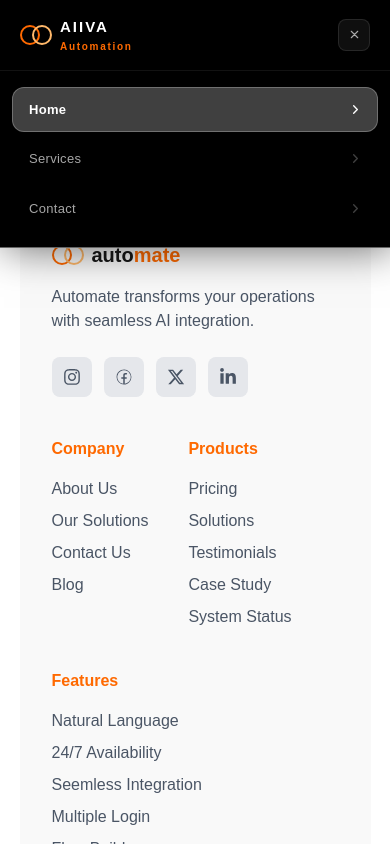
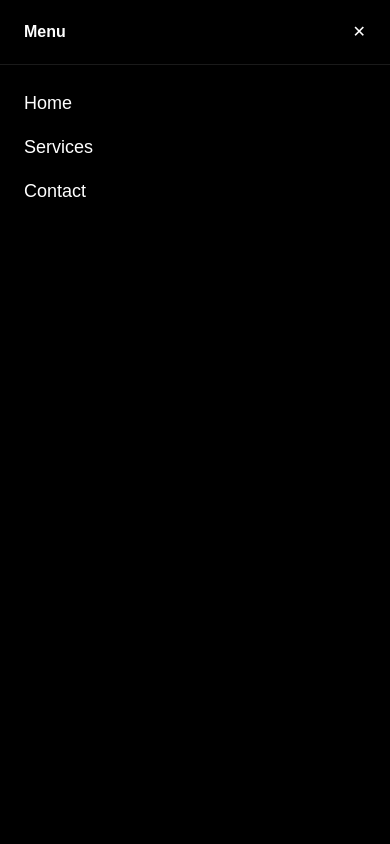
Before and after one commit to Next-Gen-Interns/Aiiva-Automation, a Next.js app: page / in a window 390 px wide. Both pictures are taken after a click on the button 336 px from the left and 53 px from the top of the page. Shown: the top 844 px of the page. Built offline with nearby package versions, Linux system fonts and the light colour scheme.

Commit message:
Refactor header component and add Hero section with responsive design

```diff
--- a/src/app/globals.css
+++ b/src/app/globals.css
@@ -2,7 +2,7 @@
 
 :root {
   --background: #ffffff;
-  --foreground: #171717;
+  --foreground: #fff;
 }
 
 @theme inline {
@@ -16,7 +16,7 @@
 
 @media (prefers-color-scheme: dark) {
   :root {
-    --background: #0a0a0a;
+    --background: #fff;
     --foreground: #ededed;
   }
 }
--- a/src/app/page.js
+++ b/src/app/page.js
@@ -1,6 +1,10 @@
+import Hero from "@/components/home/Hero";
+
 function page() {
   return (
-    <div className="w-[100%] h-[10vh]">page</div>
-  )
+    <div>
+      <Hero />
+    </div>
+  );
 }
-export default page
+export default page;
--- a/src/components/Header.jsx
+++ b/src/components/Header.jsx
@@ -1,15 +1,14 @@
 "use client";
 import Link from "next/link";
-import Image from "next/image";
 import { useState, useEffect } from "react";
 import { usePathname } from "next/navigation";
+import { Phone } from "lucide-react";
 
 const navLinks = [
   { label: "Home", href: "/" },
   { label: "Services", href: "/service" },
   { label: "Contact", href: "/contact" },
 ];
-
 
 export default function Navbar() {
   const [menuOpen, setMenuOpen] = useState(false);
@@ -29,220 +28,122 @@ export default function Navbar() {
     };
   }, [menuOpen]);
 
-
-
-
   return (
     <>
-    <style>{`
-        .nav-link { position: relative; }
-        .nav-link::after {
-          content: '';
-          color:.nav-link { position: relative; }
-        .nav-link::after {
-          content: '';
-          position: absolute;
-          bottom: 0; left: 12px;
-          width: 0; height: 2px;
-          background: black;
-          border-radius: 2px;
-          transition: width 0.3s cubic-bezier(0.16,1,0.3,1);
-        }
-        .nav-link:hover::after { width: calc(100% - 24px); };
-          position: absolute;
-          bottom: 0; left: 12px;
-          width: 0; height: 2px;
-          background: rgb(249,115,22);
-          border-radius: 2px;
-          transition: width 0.3s cubic-bezier(0.16,1,0.3,1);
-        }
-        .nav-link:hover::after { width: calc(100% - 24px); }
-
-        .drawer {
-          transform: translateY(-120%);
-          transition: transform 0.32s cubic-bezier(0.16,1,0.3,1);
-        }
-        .drawer.open { transform: translateX(0); }
-      `}</style>
-
+      {/* Overlay */}
       <div
         onClick={() => setMenuOpen(false)}
-        className={`fixed inset-0 z-[998] transition-opacity duration-300
-          ${menuOpen ? "opacity-100 pointer-events-auto" : "opacity-0 pointer-events-none"}`}
+        className={`fixed inset-0 z-[40] bg-black/30 transition-opacity duration-300
+        ${menuOpen ? "opacity-100 visible" : "opacity-0 invisible"}`}
       />
-      <div className="w-[100%] h-[10vh] flex items-end justify-center">
-      <header className="w-[90%] flex items-center justify-center">
-      <div className="w-[100%] bg-[white] mx-auto px-4 py-3 flex items-center justify-between rounded-2xl shadow-sm">
 
+      {/* Navbar Wrapper */}
+      <div className="w-full flex justify-center fixed top-4 z-50 px-4">
+        <header className="w-full max-w-7xl">
+          <div className="bg-white px-5 py-4 flex items-center justify-between rounded-2xl shadow-md">
             {/* Logo */}
-        <div className="w-[33%] flex items-center gap-4">
+            <div className="flex items-center gap-3">
               <div className="flex">
                 <div className="w-5 h-5 border-2 border-orange-500 rounded-full"></div>
                 <div className="w-5 h-5 border-2 border-orange-300 rounded-full -ml-2"></div>
               </div>
-          <div className="flex flex-col leading-0.55 md:leading-0.5">
-            <span className="text-[15px] md:text-[17px] font-semibold sm:text-sm tracking-tight text-black">
+
+              <div className="flex flex-col leading-tight">
+                <span className="text-[16px] font-semibold text-black">
                   AIIVA
                 </span>
-            <span className="text-[10px] sm:text-[12px] font-bold tracking-tight text-orange-500">
+                <span className="text-[11px] font-bold text-orange-500">
                   Automation
                 </span>
               </div>
             </div>
 
-        {/* Desktop Menu */}
-        <nav className="w-[33%] lg:items-center lg:justify-center hidden lg:flex gap-2 flex-shrink-0">
+            {/* Desktop Nav */}
+            <nav className="hidden lg:flex items-center gap-6">
               {navLinks.map(({ label, href }) => (
                 <Link
                   key={label}
                   href={href}
-                className={`nav-link text-[13px] font-bold tracking-[2px] no-underline px-3 py-1.5 rounded transition-colors duration-200 whitespace-nowrap
-                  ${isActive(href) ? "text-black/95 font-bold" : "text-black/65 hover:text-black/95"}`}
+                  className={`text-[13px] font-semibold tracking-wide transition
+                  ${
+                    isActive(href)
+                      ? "text-black"
+                      : "text-black/60 hover:text-black"
+                  }`}
                 >
                   {label}
                 </Link>
               ))}
             </nav>
 
-          {/* RIGHT — desktop phone + mobile burger */}
-          <div className="lg:w-[33%] flex items-center justify-end gap-4">
-            {/* Desktop phone */}
-            <a href="tel:+18001230789">
-            <div className="hidden lg:flex items-center gap-2 group backdrop-blur-[40px] bg-orange-500 px-[12px] py-[12px] rounded-[100px] transition-colors duration-200">
-
-              <div className="flex flex-col leading-tight">
-                <span className="text-[13px] font-semibold text-white/70 no-underline group-hover:text-white transition-colors duration-200">
+            {/* Right Side */}
+            <div className="flex items-center gap-3">
+              {/* Desktop CTA */}
+              <a
+                href="tel:+18001230789"
+                className="hidden lg:flex bg-orange-500 hover:bg-orange-600 text-white text-sm px-4 py-2 rounded-full transition"
+              >
                 Call Now
-                </span>
-              </div>
-            </div>
               </a>
 
-            {/* Mobile: phone icon only */}
+              {/* Mobile Call */}
               <a
                 href="tel:+18001230789"
-              className="lg:hidden flex items-center justify-center w-9 h-9 rounded-full border border-black/25 hover:border-black/60 transition-colors duration-200"
-              aria-label="Call us"
+                className="lg:hidden w-10 h-10 flex items-center justify-center rounded-full border border-black/20"
               >
-              <svg width="15" height="15" viewBox="0 0 24 24" fill="black">
-                <path
-                  d="M22 16.92v3a2 2 0 01-2.18 2 19.79 19.79 0 01-8.63-3.07A19.5 19.5 0 013.07 9.81 19.79 19.79 0 01.18 2.18 2 2 0 012 0h3a2 2 0 012 1.72c.127.96.361 1.903.7 2.81a2 2 0 01-.45 2.11L6.09 7.91a16 16 0 006 6l1.27-1.27a2 2 0 012.11-.45c.907.339 1.85.573 2.81.7A2 2 0 0122 14.92z"
-                  stroke="rgba(255,255,255,0.75)"
-                  strokeWidth="1.6"
-                  strokeLinecap="round"
-                  strokeLinejoin="round"
-                />
-              </svg>
+                <Phone className="h-6 w-6 text-black/40" />
               </a>
 
               {/* Hamburger */}
               <button
                 onClick={() => setMenuOpen(!menuOpen)}
-              aria-label="Toggle menu"
-              className="lg:hidden flex items-center justify-center w-9 h-9 rounded-full border border-black/15 hover:bg-black/[0.07] hover:border-black/25 transition-all duration-200"
+                className="lg:hidden w-9 h-9 flex flex-col justify-center items-center gap-1"
               >
-              <div className="flex flex-col gap-[5px] w-[18px]">
                 <span
-                  className={`block h-[1.5px] bg-black rounded-full transition-all duration-300 origin-center
-                  ${menuOpen ? "rotate-45 translate-y-[6.5px]" : ""}`}
+                  className={`w-5 h-[2px] bg-black transition ${
+                    menuOpen ? "rotate-45 translate-y-[5px]" : ""
+                  }`}
                 />
                 <span
-                  className={`block h-[1.5px] bg-black rounded-full transition-all duration-300
-                  ${menuOpen ? "opacity-0 scale-x-0" : ""}`}
+                  className={`w-5 h-[2px] bg-black transition ${
+                    menuOpen ? "opacity-0" : ""
+                  }`}
                 />
                 <span
-                  className={`block h-[1.5px] bg-black rounded-full transition-all duration-300 origin-center
-                  ${menuOpen ? "-rotate-45 -translate-y-[6.5px]" : ""}`}
+                  className={`w-5 h-[2px] bg-black transition ${
+                    menuOpen ? "-rotate-45 -translate-y-[5px]" : ""
+                  }`}
                 />
-              </div>
               </button>
             </div>
           </div>
 
+          {/* Mobile Drawer */}
+          <div
+            className={`fixed top-0 left-0 w-full h-screen bg-black text-white z-50 transform transition-transform duration-300
+            ${menuOpen ? "translate-y-0" : "-translate-y-full"}`}
+          >
+            <div className="flex justify-between items-center px-6 py-5 border-b border-white/10">
+              <span className="font-semibold">Menu</span>
 
-
-
-
-        {/* ── Mobile drawer ── */}
-        <div
-          className={`drawer fixed top-0 left-0 w-[100%] border-b bg-[black] border-white/[0.4] z-[999] flex flex-col overflow-y-auto shadow-[4px_0_40px_rgba(0,0,0,0.6)] lg:hidden ${menuOpen ? "open" : ""}`}
-        >
-
-          {/* Drawer head */}
-          <div className="flex items-center justify-between px-5 py-4 bg-black border-b border-white/[0.07]">
-            <Link
-              href="/"
-              className="flex items-center gap-2 no-underline"
-              onClick={() => setMenuOpen(false)}
-            >
-              {/* Logo */}
-        <div className="flex items-center gap-2">
-          <div className="flex">
-            <div className="w-5 h-5 border-2 border-orange-500 rounded-full"></div>
-            <div className="w-5 h-5 border-2 border-orange-300 rounded-full -ml-2"></div>
-          </div>
-          <div className="flex flex-col leading-0.6">
-            <span className="text-[15px] font-semibold sm:text-sm tracking-[2px] text-white">
-              AIIVA
-            </span>
-            <span className="text-[10px] sm:text-[12px] font-semibold tracking-[1.7px] text-orange-500">
-              Automation
-            </span>
-          </div>
-        </div>
-            </Link>
-            <button
-              onClick={() => setMenuOpen(false)}
-              aria-label="Close menu"
-              className="w-8 h-8 flex items-center justify-center rounded-lg bg-white/[0.06] border border-white/10 hover:bg-white/[0.12] transition-colors duration-200"
-            >
-              <svg width="13" height="13" viewBox="0 0 24 24" fill="none">
-                <path
-                  d="M18 6L6 18M6 6l12 12"
-                  stroke="rgba(255,255,255,0.65)"
-                  strokeWidth="2"
-                  strokeLinecap="round"
-                />
-              </svg>
-            </button>
+              <button onClick={() => setMenuOpen(false)}>✕</button>
             </div>
 
-          {/* Drawer links */}
-          <nav className="flex flex-col gap-1 px-3 pt-4 pb-4">
-            {navLinks.map(({ label, href }, i) => (
+            <nav className="flex flex-col gap-4 p-6">
+              {navLinks.map(({ label, href }) => (
                 <Link
                   key={label}
                   href={href}
                   onClick={() => setMenuOpen(false)}
-                style={{ animationDelay: `${i * 60}ms` }}
-                className={`flex group items-center justify-between px-4 py-3 rounded-xl text-[13px] font-medium tracking-[0.3px] no-underline border transition-all duration-200 font-mont
-                  ${
-                    isActive(href)
-                      ? "bg-white/25 text-white font-semibold border-white/25 hover:border-white/65"
-                      : "text-white/65 border-transparent hover:bg-white/[0.25] hover:text-white hover:border-white/[0.07]"
-                  }`}
+                  className="text-lg"
                 >
-                <span>{label}</span>
-                <svg width="11" height="11" viewBox="0 0 12 12" fill="none">
-                  <path
-                    d="M4 2l4 4-4 4"
-                    stroke={
-                      isActive(href) ? "white" : "rgba(255,255,255,0.25)"
-                    }
-                    strokeWidth="1.5"
-                    strokeLinecap="round"
-                    strokeLinejoin="round"
-                  />
-                </svg>
+                  {label}
                 </Link>
               ))}
             </nav>
-
           </div>
         </header>
       </div>
-
-
     </>
   );
 }
--- /dev/null
+++ b/src/components/home/Hero.jsx
@@ -0,0 +1,69 @@
+import React from "react";
+
+function Hero() {
+  return (
+    <section className="relative min-h-screen flex items-center overflow-hidden bg-[#f9fafb] font-arimo">
+      {/* 🔥 Bottom Center Gradient */}
+      <div className="absolute bottom-0 left-1/2 -translate-x-1/2 w-[800px] h-[400px] bg-orange-200 blur-[120px] opacity-40 pointer-events-none"></div>
+
+      {/* 🔥 Subtle Background Gradient */}
+      <div className="absolute inset-0 bg-gradient-to-b from-transparent via-transparent to-orange-50 opacity-60"></div>
+
+      {/* Content */}
+      <div className="relative z-10 max-w-7xl mx-auto px-6 w-full grid md:grid-cols-2 gap-10 items-center">
+        {/* LEFT SIDE */}
+        <div>
+          {/* Badge */}
+          <div className="inline-block px-4 py-2 text-sm border rounded-full text-gray-600 mb-6">
+            Welcome to AIIVA
+          </div>
+
+          {/* Heading */}
+          <h1 className="text-5xl md:text-6xl font-semibold text-gray-800 leading-tight">
+            {/* Stop Clicking, Start <br />
+            Scaling with{" "} */}
+            Launch Your Smart Home Brand in
+            <span className="text-black font-bold"> 28 Days.</span>
+          </h1>
+
+          {/* Description */}
+          <p className="mt-6 text-gray-600 max-w-lg">
+            White-label solution with 150+ ready-to-ship products and a fully
+            featured mobile app.
+          </p>
+
+          {/* Buttons */}
+          <div className="mt-8 flex gap-4">
+            <button className="bg-orange-500 hover:bg-orange-600 text-white px-6 py-3 rounded-lg font-medium">
+              Connect with us
+            </button>
+
+            <button className="border border-gray-800 text-gray-800 px-6 py-3 hover:scale-105 rounded-lg font-medium flex items-center gap-2 hover:bg-gray-100">
+              Explore Catalogs →
+            </button>
+          </div>
+        </div>
+
+        {/* RIGHT SIDE (Testimonial Card) */}
+        <div className="flex justify-center md:justify-end">
+          <div className="bg-white/80 backdrop-blur-md shadow-xl rounded-2xl p-6 max-w-sm">
+            <p className="text-gray-600 text-sm mb-4">
+              “Automate saved our team over 15 hours a week just in lead
+              qualification alone, making our sales cycle faster.”
+            </p>
+
+            <div className="flex items-center justify-between text-sm">
+              <span className="bg-yellow-100 px-3 py-1 rounded-full">
+                ⭐ 5.0 on TrustSaaS
+              </span>
+
+              <span className="font-semibold text-gray-700">True North</span>
+            </div>
+          </div>
+        </div>
+      </div>
+    </section>
+  );
+}
+
+export default Hero;
```
Lines whose indentation alone changed are shown as unchanged.
